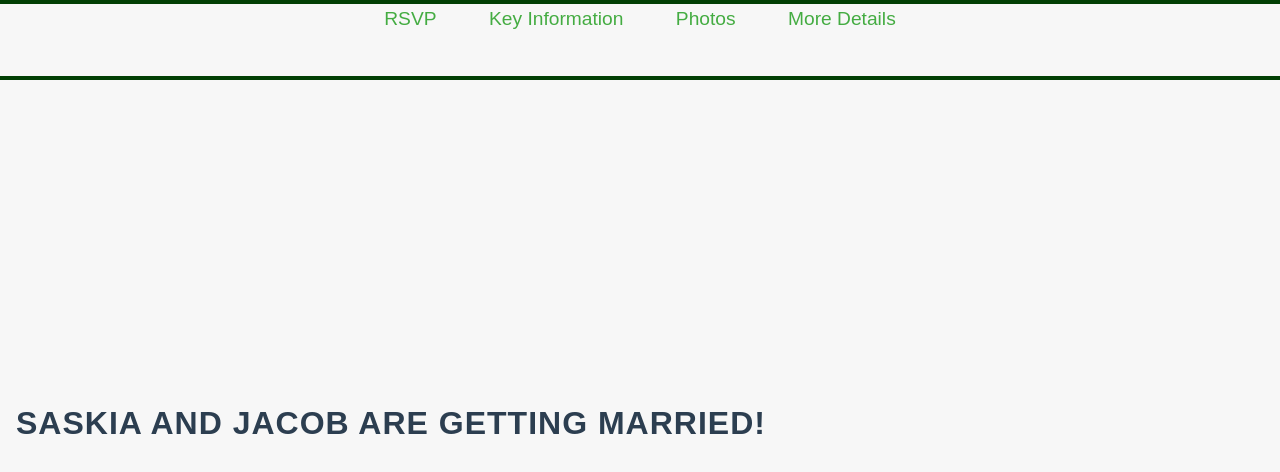
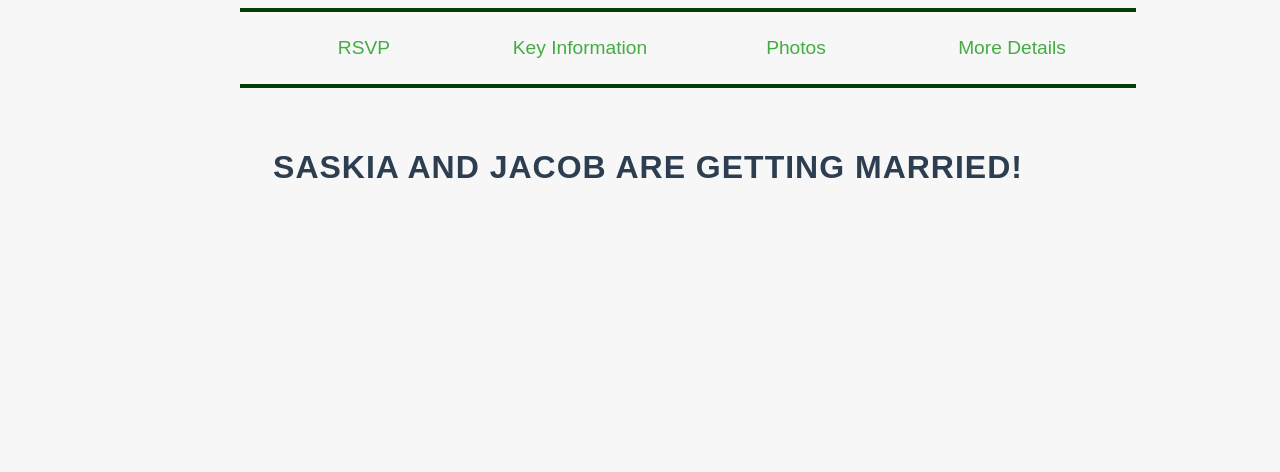
Before and after one commit to js-get-married/js-get-married.github.io, a plain HTML site: page index.html in a window 1280 px wide. Drawn offline with Linux system fonts and the light colour scheme.

Commit message:
Revert "disaster fuck this"
This reverts commit a5434dd64c4da8b3adb299ba41b05207ae2bbf30.

```diff
--- a/index.html
+++ b/index.html
@@ -8,12 +8,10 @@
   </head>
   <body>
     <div class="navbar">
-      <div class ="navbuttons">
-        <button id ='rsvp'>RSVP</button>
-        <button id ='info'>Key Information</button>
-        <button id ='photo-gallery'>Photos</button>
-        <button id ='faq'>More Details</button>
-      </div>
+      <button id ='rsvp'>RSVP</button>
+      <button id ='info'>Key Information</button>
+      <button id ='photo-gallery'>Photos</button>
+      <button id ='faq'>More Details</button>
     </div>
     <div id = "container">
       <h1>Saskia and Jacob are getting married!</h1>
--- a/styles.css
+++ b/styles.css
@@ -1,84 +1,29 @@
+#container {
+    width:100%;
+    max-width: 90vw; /* Set a max width for the container */
+    max-height: 90vw;
+    padding-top: 10vh;
+    padding-left: 5vw;
+    padding-right:5vw;
+    border: none;
+    /*box-shadow: 0 2px 10px rgba(2, 53, 8, 0.762); /* Optional: add a shadow for depth */
+    align-items: center;
+    text-align: center;
+    justify-content: center;
+    justify-items: center;
+    align-content: center;
+}
+
 body {
     font-family: 'Arial', sans-serif;
     background-color: #f7f7f7;
     color: #333;
     margin: none;
 
+    /* Global
+    display: flex;
     justify-content: center;
-    align-items: top;
-
-    display: flex;
-    margin: 0;
-    height: 100%;
-}
-
-
-/* Navbar container styling */
-.navbar {
-    position: fixed;
-    display: flex;
-    justify-items: center;
-    width: 100%;
-    height: 10vh;
-    justify-content: center;
-}
-.navbuttons{
-    display: grid auto auto auto auto;
-    justify-content: space-around;
-    align-items: center;
-}
-
-.navbar:before,
-.navbar:after {
-    content: "";
-    position: absolute;
-    left: 0;
-    width: 100%;
-    height: 4px; /* Thin line height */
-    background-color: rgba(0, 62, 3, 0.992); /* Light, semi-transparent color */
-}
-
-.navbar:before {
-    top: 0; /* Position top bar */
-}
-
-.navbar:after {
-    bottom: 0; /* Position bottom bar */
-}
-
-/* Button styling */
-.navbar button {
-    flex: 1;
-    color: #059203bd;
-    background-color: transparent;
-    border: none;
-    padding: 0.5rem 1rem;
-    margin: 0 0.5rem; /* Adds space between buttons and navbar edges */
-    border-radius: 5px;
-    font-size: clamp(0.8rem, 1.5vw, 1.2rem);
-    text-align: center;
-    cursor: pointer;
-    transition: all 0.3s ease;
-}
-
-/* Hover effect for buttons */
-.navbar button:hover {
-    background-color: rgba(0, 51, 0, 0.8);
-    color: #fff;
-    border-radius: 8px;
-}
-
-
-#container {
-    flex: 1;
-    display:flex;
-    height: 1fr;
-    grid-row:2;
-    width:100%;
-    align-items: center; /* Center content vertically */
-    padding: 1rem;
-    text-align: center;
-    overflow:hidden;
+    align-items: center;*/
 }
 
 h1 {
@@ -139,6 +84,7 @@ p{
     width: 10%;
     height: 3px;
     background-color: #2c3e50;
+    /* margin-left: 1%; /* left align with a little hanging part */
     margin: 3vh;
     display: flex;
     justify-self: center;
@@ -149,27 +95,83 @@ p{
     display:none;
 }
 
+/* Navbar container styling */
+.navbar {
+    position: fixed;
+    justify-items: center;
+    width: 70%;
+    height: 10vh;
+
+    left: 30vh;
+    display: flex;
+    justify-content: space-around;
+    align-items: center;
+    padding-left:  1rem;
+    padding-right: 1rem;
+    box-sizing: border-box;
+}
+
+.navbar:before,
+.navbar:after {
+    content: "";
+    position: absolute;
+    left: 0;
+    width: 100%;
+    height: 4px; /* Thin line height */
+    background-color: rgba(0, 62, 3, 0.992); /* Light, semi-transparent color */
+}
+
+.navbar:before {
+    top: 0; /* Position top bar */
+}
+
+.navbar:after {
+    bottom: 0; /* Position bottom bar */
+}
+
+/* Button styling */
+.navbar button {
+    flex: 1;
+    color: #059203bd;
+    background-color: transparent;
+    border: none;
+    padding: 0.5rem 1rem;
+    margin: 0 0.5rem; /* Adds space between buttons and navbar edges */
+    border-radius: 5px;
+    font-size: clamp(0.8rem, 1.5vw, 1.2rem);
+    text-align: center;
+    cursor: pointer;
+    transition: all 0.3s ease;
+}
+
+/* Hover effect for buttons */
+.navbar button:hover {
+    background-color: rgba(0, 51, 0, 0.8);
+    color: #fff;
+    border-radius: 8px;
+}
+
 
 
 
 .gallery{
     display: grid;
     grid-template-columns: auto auto auto;
-    height: 100%;
+    height: 90vh;
+    width: 90vw ;
 }
 .gallery-images{
     display: grid;
     grid-template-columns: auto auto auto;
     overflow: hidden;
     background:  rgba(192, 191, 191, 0.205);
+    border-radius: 8px;
     justify-content: center; /* Center text horizontally */
     align-items: center; /* Center text vertically */
-    z-index: -2;
 }
 #gallery_image_container, #gallery_image_container_prev, #gallery_image_container_next{
+    height: 90vh;
     width: 90vw ;
-    height:100vw;
-    z-index: -1;
 }
 #gallery_image, #gallery_image_next, #gallery_image_prev {
     max-width: 100%;
```
Also changed, not shown: subpages/contact.html (deleted, +0 -14 lines), subpages/photo_gallery.html (+2 -0 lines).
